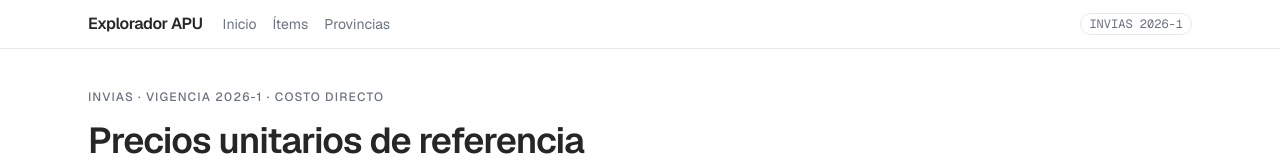
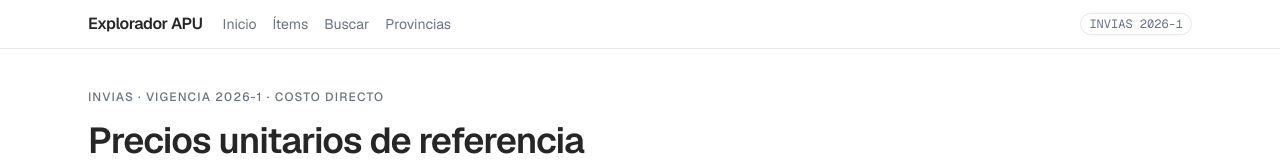
Before and after one commit to mrestrepoj10/open-apu, a Next.js app: page / in a window 1280 px wide. Shown: the top 160 px of the page. Built offline with nearby package versions, Linux system fonts and the light colour scheme; no server answers.

Commit message:
Link /buscar from the nav and drop its backlog entry
Co-Authored-By: Claude Fable 5 <noreply@anthropic.com>

```diff
--- a/app/_ui/chrome.tsx
+++ b/app/_ui/chrome.tsx
@@ -23,6 +23,7 @@ import { cacheLife, cacheTag } from "next/cache"
 const NAVEGACION = [
   { href: "/", etiqueta: "Inicio" },
   { href: "/items", etiqueta: "Ítems" },
+  { href: "/buscar", etiqueta: "Buscar" },
   { href: "/provincias", etiqueta: "Provincias" },
 ] as const
 
```
Also changed, not shown: 1 other file (tests, documents, lock files or other folders).
